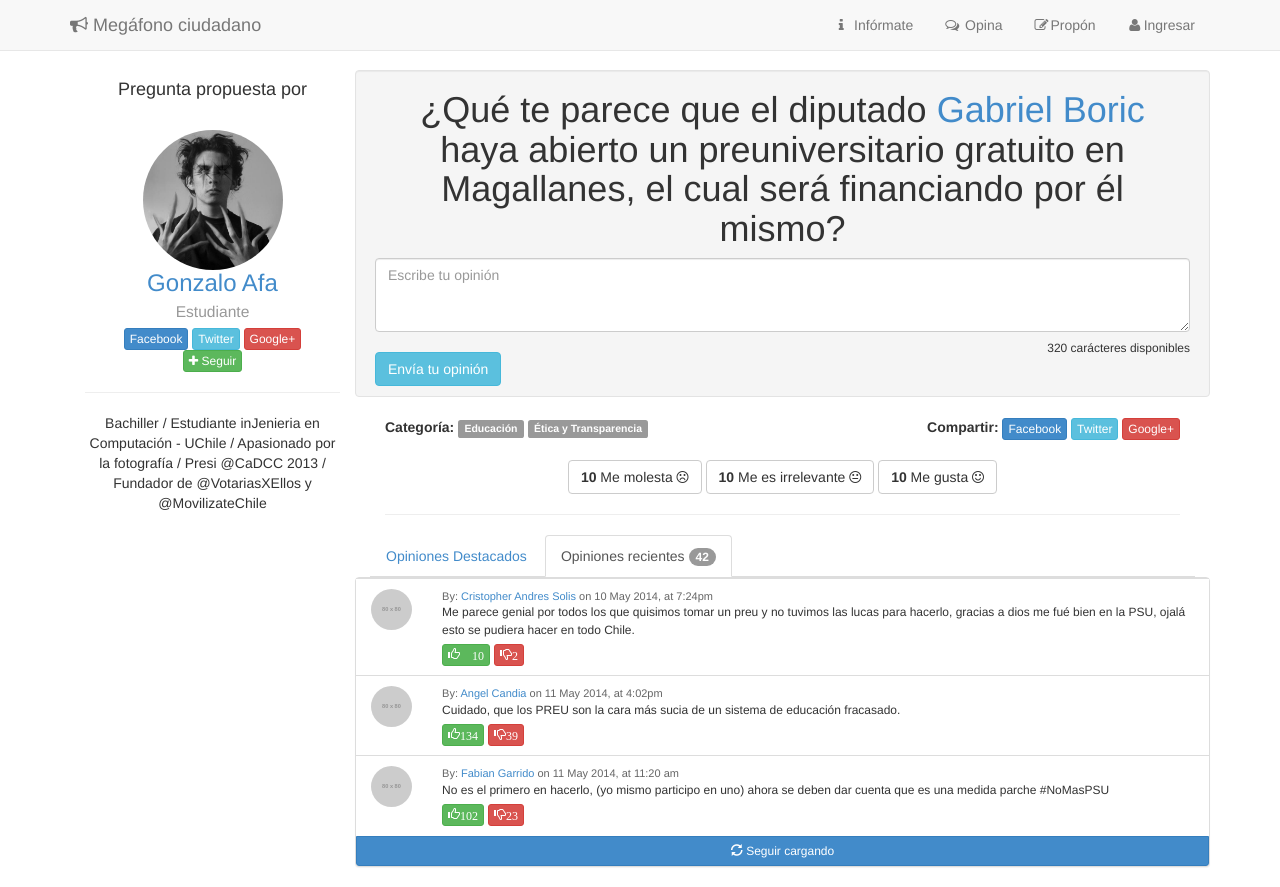
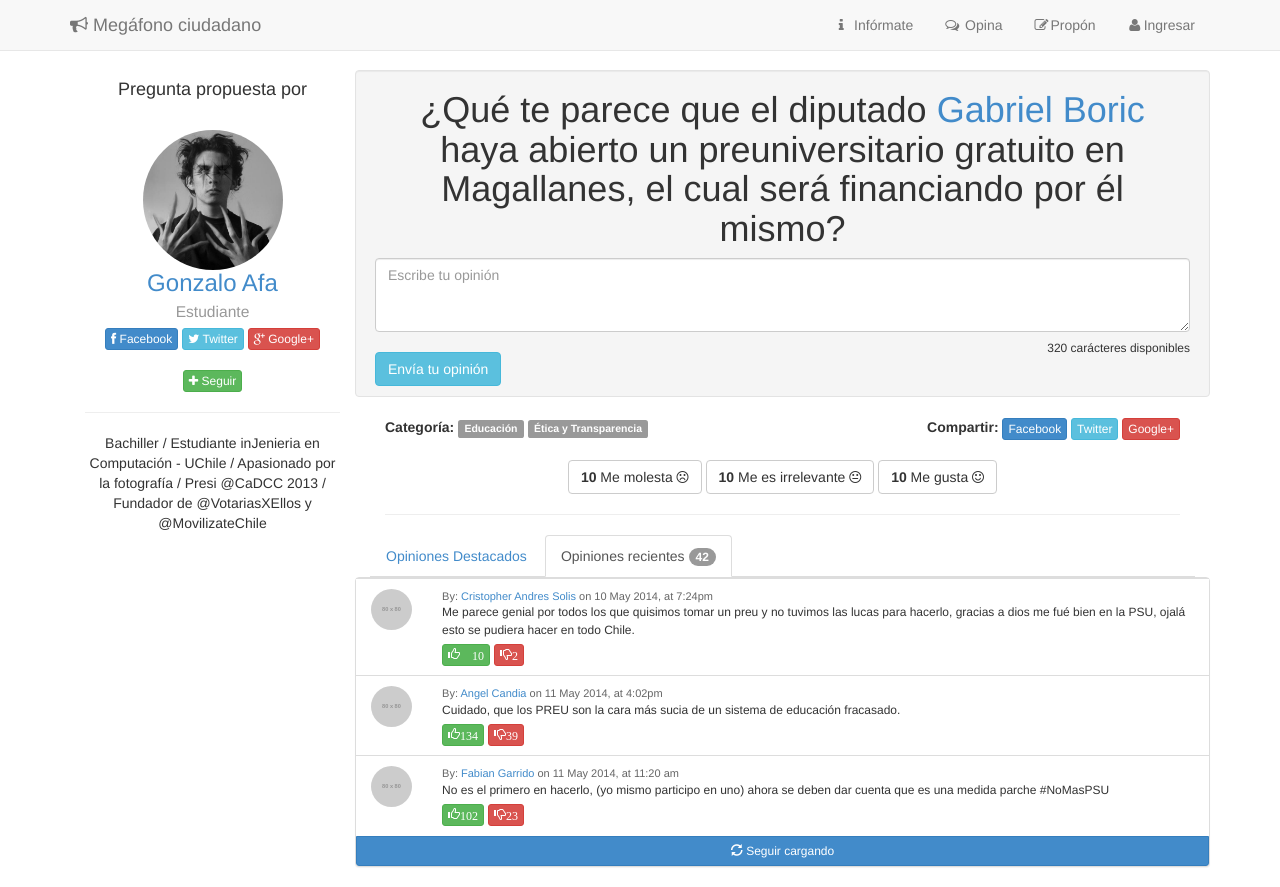
Before and after one commit to GonzaloAfa/MegafonoCiudadano, a plain HTML site: page opina.html in a window 1280 px wide. Drawn offline with Linux system fonts and the light colour scheme; placeholder pictures from the web are drawn by us.

Commit message:
Se agregan botones de redes sociales

```diff
--- a/opina.html
+++ b/opina.html
@@ -57,11 +57,12 @@
             <small> Estudiante</small></h3>
     </div>
     <div class="text-center">
-        <button type="button" class="btn btn-primary btn-xs">Facebook</button>
-        <button type="button" class="btn btn-info btn-xs">Twitter</button>
-        <button type="button" class="btn btn-danger btn-xs">Google+</button>
+        <button type="button" class="btn btn-primary btn-xs"><i class="fa fa-facebook"></i> Facebook</button>
+        <button type="button" class="btn btn-info btn-xs"><i class="fa fa-twitter"></i> Twitter</button>
+        <button type="button" class="btn btn-danger btn-xs"><i class="fa fa-google-plus"></i> Google+</button>
     </div>
     <div class="text-center">
+        <br/>
         <button class="btn btn-success btn-xs"><i class="fa fa-plus"></i> Seguir</button>
     </div>
 
```
